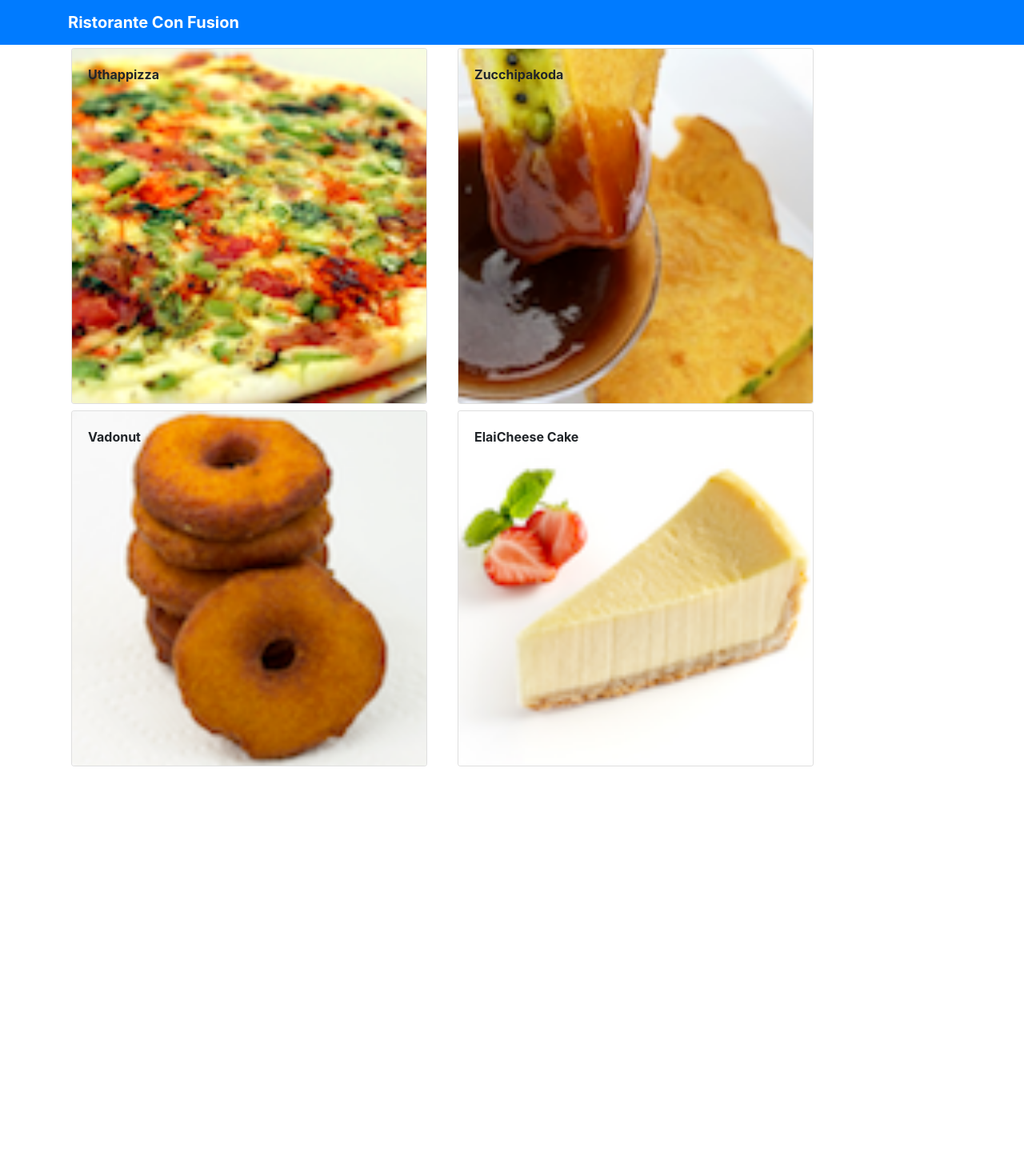
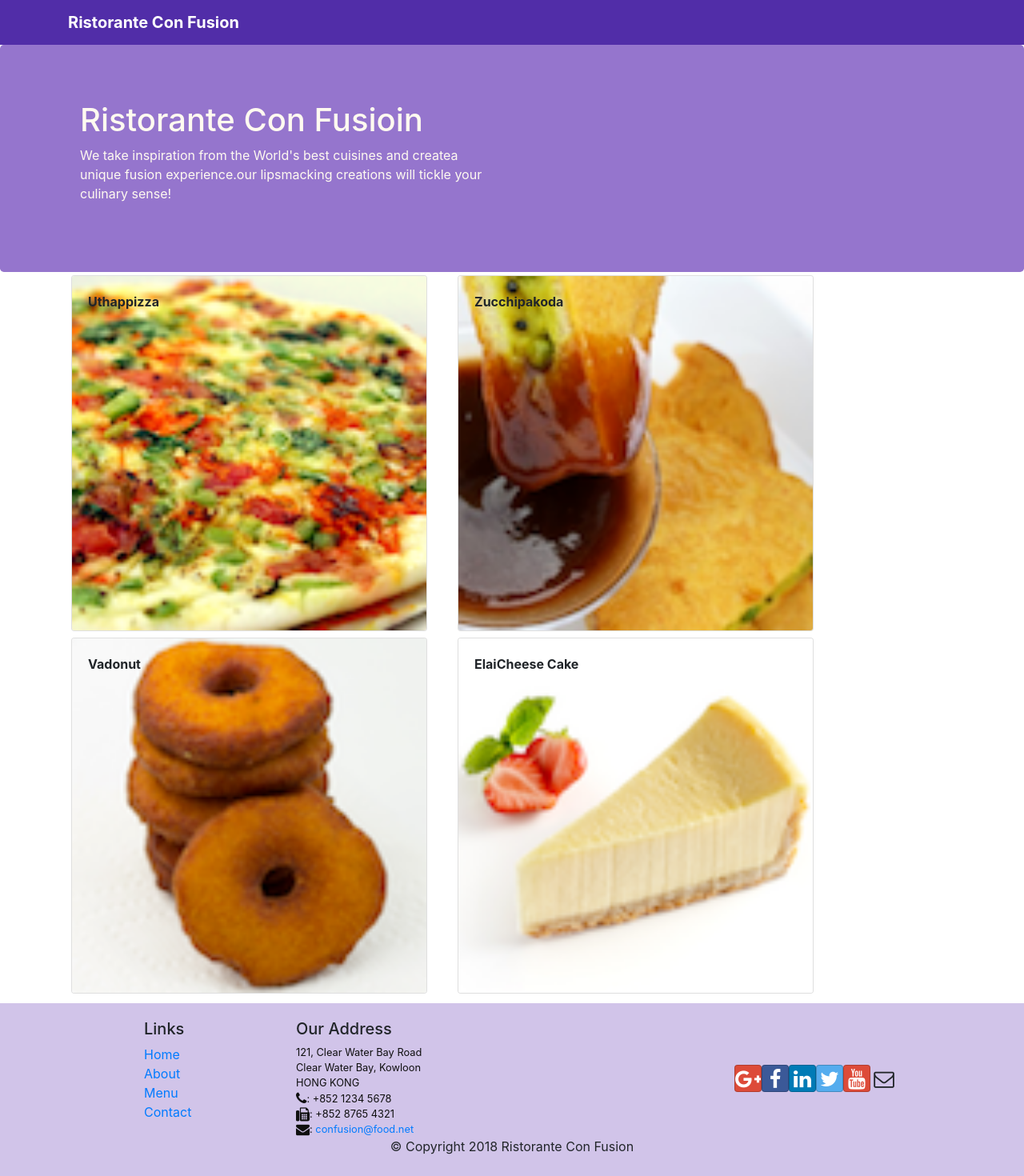
Before and after one commit to naman3112/Restaurant_website_using-_react, a React (Create React App) app: page /contactus in a window 1280 px wide. Shown: the top 1470 px of the page at 80% size. Before the commit the page ends 970 px from the top, so only its background shows below. Built offline with nearby package versions, Linux system fonts and the light colour scheme.

Commit message:
Header and footer

```diff
--- a/package.json
+++ b/package.json
@@ -7,6 +7,8 @@
     "@testing-library/react": "^9.4.0",
     "@testing-library/user-event": "^7.2.1",
     "bootstrap": "^4.4.1",
+    "bootstrap-social": "^5.1.1",
+    "font-awesome": "^4.7.0",
     "react": "^16.12.0",
     "react-dom": "^16.12.0",
     "react-popper": "^0.9.2",
--- a/src/App.css
+++ b/src/App.css
@@ -1,38 +1,33 @@
-.App {
-  text-align: center;
+.row-header{
+  margin:0px auto;
+  padding:0px auto;
 }
 
-.App-logo {
-  height: 40vmin;
-  pointer-events: none;
+.row-content {
+  margin:0px auto;
+  padding: 50px 0px 50px 0px;
+  border-bottom: 1px ridge;
+  min-height:400px;
 }
 
-@media (prefers-reduced-motion: no-preference) {
-  .App-logo {
-    animation: App-logo-spin infinite 20s linear;
-  }
+.footer{
+  background-color: #D1C4E9;
+  margin:0px auto;
+  padding: 20px 0px 20px 0px;
+}
+.jumbotron {
+  padding:70px 30px 70px 30px;
+  margin:0px auto;
+  background: #9575CD ;
+  color:floralwhite;
 }
 
-.App-header {
-  background-color: #282c34;
-  min-height: 100vh;
-  display: flex;
-  flex-direction: column;
-  align-items: center;
-  justify-content: center;
-  font-size: calc(10px + 2vmin);
-  color: white;
+address{
+  font-size:80%;
+  margin:0px;
+  color:#0f0f0f;
 }
 
-.App-link {
-  color: #61dafb;
+.navbar-dark {
+  background-color: #512DA8;
 }
-
-@keyframes App-logo-spin {
-  from {
-    transform: rotate(0deg);
-  }
-  to {
-    transform: rotate(360deg);
-  }
-}
--- /dev/null
+++ b/src/components/FooterComponent.js
@@ -0,0 +1,50 @@
+import React from 'react';
+function Footer(props) {
+    return(
+    <div className="footer">
+        <div className="container">
+            <div className="row justify-content-center">
+                <div className="col-4 offset-1 col-sm-2">
+                    <h5>Links</h5>
+                    <ul className="list-unstyled">
+                        <li><a href="#">Home</a></li>
+                        <li><a href="#">About</a></li>
+                        <li><a href="#">Menu</a></li>
+                        <li><a href="contactus.html">Contact</a></li>
+                    </ul>
+                </div>
+                <div className="col-7 col-sm-5">
+                    <h5>Our Address</h5>
+                    <address>
+		              121, Clear Water Bay Road<br />
+		              Clear Water Bay, Kowloon<br />
+		              HONG KONG<br />
+		              <i className="fa fa-phone fa-lg"></i>: +852 1234 5678<br />
+		              <i className="fa fa-fax fa-lg"></i>: +852 8765 4321<br />
+		              <i className="fa fa-envelope fa-lg"></i>: <a href="mailto:confusion@food.net">
+                         confusion@food.net</a>
+                    </address>
+                </div>
+                <div className="col-12 col-sm-4 align-self-center">
+                    <div className="text-center">
+                        <a className="btn btn-social-icon btn-google" href="http://google.com/+"><i className="fa fa-google-plus"></i></a>
+                        <a className="btn btn-social-icon btn-facebook" href="http://www.facebook.com/profile.php?id="><i className="fa fa-facebook"></i></a>
+                        <a className="btn btn-social-icon btn-linkedin" href="http://www.linkedin.com/in/"><i className="fa fa-linkedin"></i></a>
+                        <a className="btn btn-social-icon btn-twitter" href="http://twitter.com/"><i className="fa fa-twitter"></i></a>
+                        <a className="btn btn-social-icon btn-google" href="http://youtube.com/"><i className="fa fa-youtube"></i></a>
+                        <a className="btn btn-social-icon" href="mailto:"><i className="fa fa-envelope-o"></i></a>
+                    </div>
+                </div>
+            </div>
+            <div className="row justify-content-center">
+                <div className="col-auto">
+                    <p>© Copyright 2018 Ristorante Con Fusion</p>
+                </div>
+            </div>
+        </div>
+    </div>
+    );
+}
+
+
+export default Footer;
--- /dev/null
+++ b/src/components/HeaderComponent.js
@@ -0,0 +1,33 @@
+import React,{Component} from 'react';
+import { NavbarBrand, Navbar,Jumbotron} from 'reactstrap';
+
+
+class Header extends Component{
+    render(){
+        return(
+           <React.Fragment>
+            <Navbar dark>
+            <div className="container">
+              <NavbarBrand href="/">
+                <strong>Ristorante Con Fusion</strong>
+                </NavbarBrand>
+            </div>
+          </Navbar>
+
+          <Jumbotron>
+                <div className="container">
+                        <div className="row row-header">
+                            <div className="col-12 col-sm-6">
+                                <h1>Ristorante Con Fusioin</h1>
+                                <p>We take inspiration from the World's best cuisines and createa unique fusion experience.our lipsmacking creations will tickle your culinary sense!</p>
+                            </div>
+                        </div>
+                </div>
+
+          </Jumbotron>
+
+            </React.Fragment>
+        )
+    }
+}
+export default Header;
--- a/src/components/MainComponent.js
+++ b/src/components/MainComponent.js
@@ -1,11 +1,8 @@
 import React, { Component } from 'react';
-
-import { NavbarBrand, Navbar} from 'reactstrap';
+import Footer from './FooterComponent.js'
 import Menu from './Menucomponent';
 import Dishdetail from './Dishedetailcomponent.js'
-
-
-//import './App.css';
+import Header from './HeaderComponent.js';
 import { DISHES } from '../shared/dishes';
 
 class  Main extends Component {
@@ -29,18 +26,12 @@
 
 
     <div>
-      <Navbar dark color="primary">
-        <div className="container">
-          <NavbarBrand href="/">
-            <strong>Ristorante Con Fusion</strong>
-            </NavbarBrand>
-        </div>
-      </Navbar>
+      <Header/>
       <Menu dishes={this.state.dishes}
        onClick={(dishId) => this.onDishSelect(dishId)}
        />
         <Dishdetail  dish1={this.state.dishes.filter((dish)=>dish.id===this.state.selectedDish)[0]}  />
-
+    <Footer/>
     </div>
 );
 }
--- a/src/index.js
+++ b/src/index.js
@@ -1,6 +1,9 @@
 import React from 'react';
 import ReactDOM from 'react-dom';
 import 'bootstrap/dist/css/bootstrap.min.css';
+
+import 'font-awesome/css/font-awesome.css';
+import 'bootstrap-social/bootstrap-social.css';
 import './index.css';
 import App from './App';
 import * as serviceWorker from './serviceWorker';
```
Also changed, not shown: 1 other file (tests, documents, lock files or other folders).
